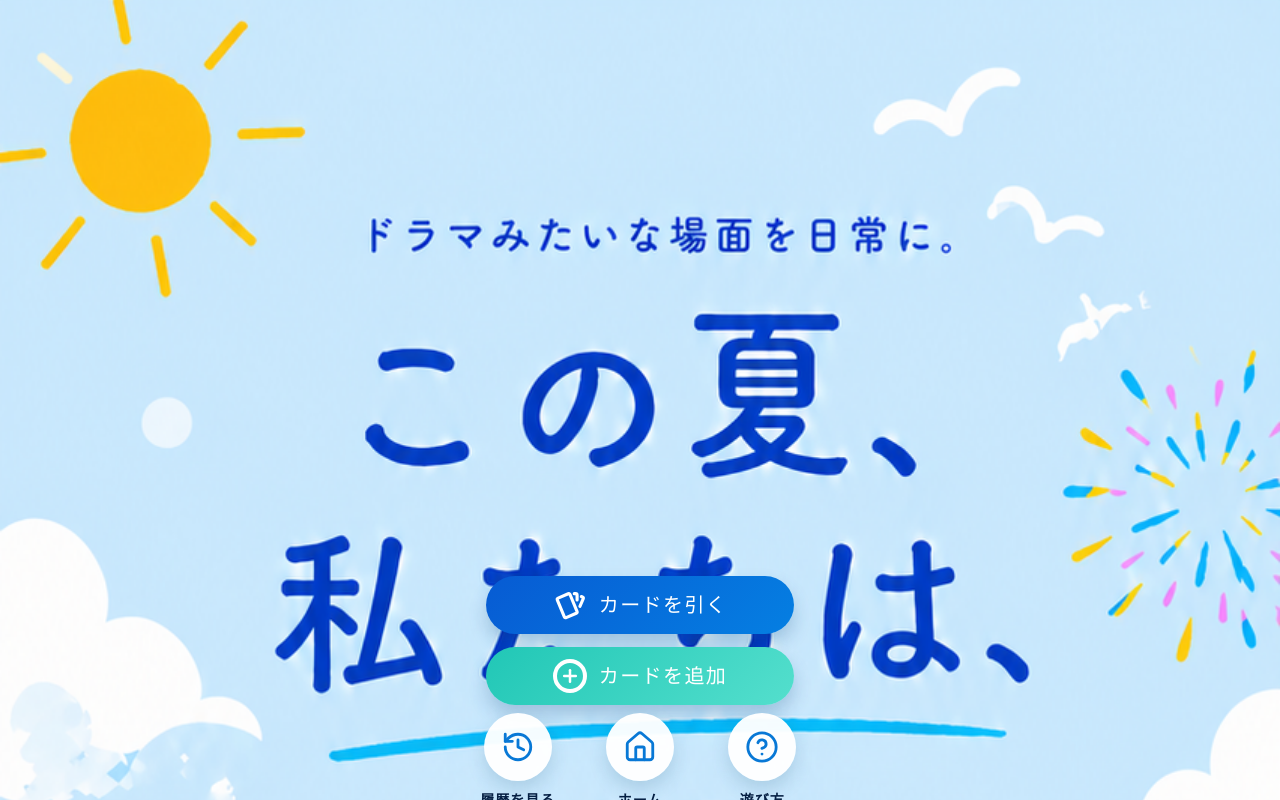
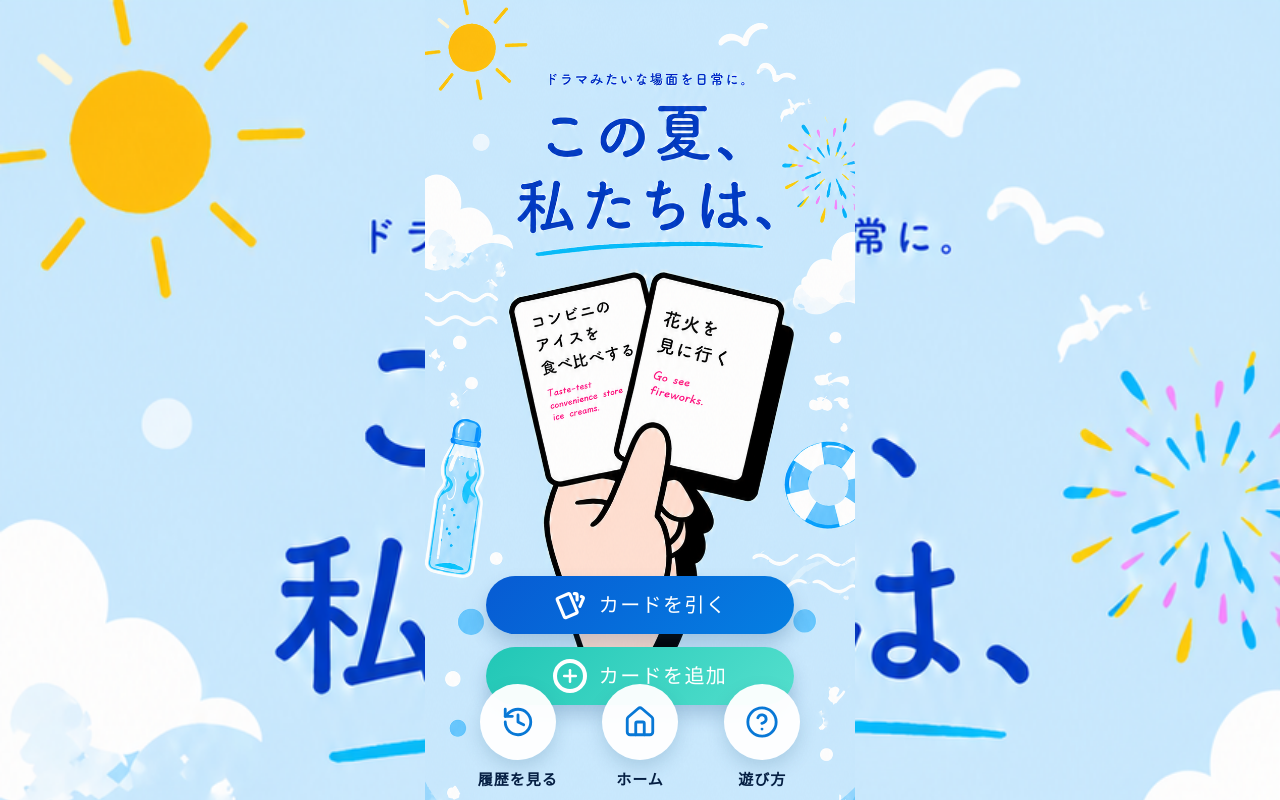
Before and after one commit to aoto-dev/this-summer-we, a React (Vite) app: page / in a window 1280 px wide. Built offline with nearby package versions, Linux system fonts and the light colour scheme; a web font is replaced by a local one.

Commit message:
Add files via upload

```diff
--- a/src/main.jsx
+++ b/src/main.jsx
@@ -115,6 +115,23 @@ function App() {
   }, [screen]);
 
   useEffect(() => {
+    const setAppHeight = () => {
+      const viewportHeight = window.visualViewport?.height ?? 0;
+      const height = Math.max(window.innerHeight, viewportHeight);
+      document.documentElement.style.setProperty("--app-height", `${height}px`);
+    };
+
+    setAppHeight();
+    window.addEventListener("resize", setAppHeight);
+    window.visualViewport?.addEventListener("resize", setAppHeight);
+
+    return () => {
+      window.removeEventListener("resize", setAppHeight);
+      window.visualViewport?.removeEventListener("resize", setAppHeight);
+    };
+  }, []);
+
+  useEffect(() => {
     localStorage.setItem(STORAGE_KEY, JSON.stringify({ currentId, currentCardIndex, isFlipped, cards, history }));
   }, [currentId, currentCardIndex, isFlipped, cards, history]);
 
@@ -209,7 +226,6 @@ function App() {
 
   return (
     <main className="app">
-      <div className="app-bg-layer" aria-hidden="true" />
       {screen === "home" && (
         <HomeScreen
           isDrawing={isDrawing}
@@ -500,7 +516,7 @@ function AddScreen({ cards, addCard, updateCard, deleteCard, goHome }) {
 
       <section className="added-card-section">
         <div className="added-card-heading">
-          <h2><IconCards size={28} stroke={1.9} />カード一覧い</h2>
+          <h2><IconCards size={28} stroke={1.9} />カード一覧</h2>
         </div>
         <div className="added-card-scroll">
           {cards.length === 0 ? (
--- a/src/styles.css
+++ b/src/styles.css
@@ -4,6 +4,7 @@
   color: #062b60;
   font-family: "Zen Maru Gothic", system-ui, sans-serif;
   --app-bg: url("/背景画像２.png");
+  --app-height: 100dvh;
   background-color: #c8f1ff;
   background-image: var(--app-bg);
   background-size: cover;
@@ -18,14 +19,12 @@
 
 html,
 body {
-  position: fixed;
-  inset: 0;
   margin: 0;
   padding: 0;
   min-width: 320px;
   width: 100%;
-  height: 100%;
-  min-height: 100%;
+  height: var(--app-height);
+  min-height: var(--app-height);
   overflow: hidden;
   background-color: #c8f1ff;
   background-image: var(--app-bg);
@@ -34,34 +33,16 @@ body {
   background-repeat: no-repeat;
 }
 
-body::before {
-  position: fixed;
-  left: 0;
-  right: 0;
-  top: -1px;
-  bottom: -260px;
-  z-index: 0;
-  content: "";
-  pointer-events: none;
+#root {
+  width: 100%;
+  height: var(--app-height);
+  min-height: var(--app-height);
+  overflow: hidden;
   background-color: #c8f1ff;
   background-image: var(--app-bg);
   background-size: cover;
   background-position: center top;
   background-repeat: no-repeat;
-  transform: translateZ(0);
-}
-
-#root {
-  position: fixed;
-  inset: 0;
-  z-index: 1;
-  width: 100%;
-  height: 100%;
-  min-height: 100%;
-  margin: 0;
-  padding: 0;
-  overflow: hidden;
-  background: transparent;
 }
 
 button,
@@ -85,32 +66,17 @@ button:active:not(:disabled) {
 .app {
   position: fixed;
   inset: 0;
-  isolation: isolate;
-  width: 100%;
-  height: 100%;
-  min-height: 100%;
+  width: 100vw;
+  height: var(--app-height);
+  min-height: var(--app-height);
   margin: 0;
   padding: 0;
-  background: transparent;
+  background-color: #c8f1ff;
+  background-image: var(--app-bg);
+  background-size: cover;
+  background-position: center top;
+  background-repeat: no-repeat;
   overflow: hidden;
-}
-
-.app::before {
-  display: none;
-}
-
-.app-bg-layer {
-  display: none;
-}
-
-.app > * {
-  position: relative;
-  z-index: 1;
-}
-
-.app > .app-bg-layer {
-  position: fixed;
-  z-index: 0;
 }
 
 .app:has(.card-shell) {
@@ -129,7 +95,10 @@ button:active:not(:disabled) {
   max-width: 430px;
   margin: 0 auto;
   overflow: hidden;
-  background: transparent;
+  background-image: url("/背景画像２.png");
+  background-size: cover;
+  background-position: center top;
+  background-repeat: no-repeat;
   opacity: 1;
   transition: opacity 0.24s ease;
 }
@@ -193,8 +162,7 @@ button:active:not(:disabled) {
   position: absolute;
   left: 8.8%;
   right: 8.8%;
-  bottom: -10px;
-  padding-bottom: env(safe-area-inset-bottom);
+  bottom: max(10px, env(safe-area-inset-bottom));
   display: flex;
   align-items: flex-start;
   justify-content: space-between;
@@ -207,14 +175,14 @@ button:active:not(:disabled) {
   display: grid;
   justify-items: center;
   gap: 8px;
-  font-size: clamp(11px, 3.25vw, 14px);
+  font-size: clamp(12px, 3.6vw, 15px);
   font-weight: 900;
   letter-spacing: 1px;
 }
 
 .home-bottom-nav span {
-  width: min(16.4vw, 68px);
-  height: min(16.4vw, 68px);
+  width: min(18vw, 76px);
+  height: min(18vw, 76px);
   display: grid;
   place-items: center;
   border-radius: 50%;
@@ -278,7 +246,10 @@ button:active:not(:disabled) {
 .card-shell {
   align-items: center;
   padding: 0;
-  background: transparent;
+  background-image: url("/カード選択背景.png");
+  background-size: cover;
+  background-position: center top;
+  background-repeat: no-repeat;
 }
 
 .card-shell::after {
@@ -652,7 +623,6 @@ button:active:not(:disabled) {
   z-index: 2;
   width: 100%;
   margin-top: auto;
-  padding-bottom: env(safe-area-inset-bottom);
   display: flex;
   align-items: flex-end;
   justify-content: space-between;
@@ -671,8 +641,8 @@ button:active:not(:disabled) {
 }
 
 .bottom-nav span {
-  width: 60px;
-  height: 60px;
+  width: 66px;
+  height: 66px;
   display: grid;
   place-items: center;
   border-radius: 50%;
@@ -714,20 +684,19 @@ button:active:not(:disabled) {
   position: absolute;
   left: 8.8%;
   right: 8.8%;
-  bottom: -10px;
+  bottom: max(10px, env(safe-area-inset-bottom));
   width: auto;
   margin-top: 0;
-  padding-bottom: env(safe-area-inset-bottom);
   align-items: flex-start;
 }
 
 .card-shell .bottom-nav button {
-  font-size: clamp(11px, 3.25vw, 14px);
+  font-size: clamp(12px, 3.6vw, 15px);
 }
 
 .card-shell .bottom-nav span {
-  width: min(16.4vw, 68px);
-  height: min(16.4vw, 68px);
+  width: min(18vw, 76px);
+  height: min(18vw, 76px);
   background: rgba(255, 255, 255, 0.96);
 }
 
@@ -743,9 +712,12 @@ button:active:not(:disabled) {
   overflow: hidden;
   display: flex;
   flex-direction: column;
-  gap: 4px;
-  padding: max(10px, env(safe-area-inset-top)) 24px 18px;
-  background: transparent;
+  gap: 14px;
+  padding: max(18px, env(safe-area-inset-top)) 24px 18px;
+  background-image: url("/背景画像４.png");
+  background-size: cover;
+  background-position: center top;
+  background-repeat: no-repeat;
 }
 
 .add-shell::after {
@@ -755,7 +727,7 @@ button:active:not(:disabled) {
 .add-shell .top-bar {
   justify-content: flex-start;
   flex-shrink: 0;
-  padding: 0 0 4px;
+  padding: 8px 0 48px;
 }
 
 .add-shell .top-bar button {
@@ -814,7 +786,7 @@ button:active:not(:disabled) {
   overflow: hidden;
   display: flex;
   flex-direction: column;
-  padding: 0 2px 18px;
+  padding: 4px 2px 18px;
 }
 
 .added-card-scroll {
@@ -872,7 +844,7 @@ button:active:not(:disabled) {
   align-items: center;
   justify-content: space-between;
   gap: 16px;
-  margin: 0 2px 8px;
+  margin: 8px 2px 12px;
   color: #126cc8;
 }
 
@@ -1295,12 +1267,12 @@ button:active:not(:disabled) {
   }
 
   .bottom-nav span {
-    width: 54px;
-    height: 54px;
+    width: 58px;
+    height: 58px;
   }
 
   .bottom-nav button {
-    font-size: 13px;
+    font-size: 14px;
   }
 
   .card-shell .big-card {
@@ -1327,8 +1299,8 @@ button:active:not(:disabled) {
   }
 
   .card-shell .bottom-nav span {
-    width: min(16.4vw, 68px);
-    height: min(16.4vw, 68px);
+    width: min(18vw, 76px);
+    height: min(18vw, 76px);
   }
 }
 
```
